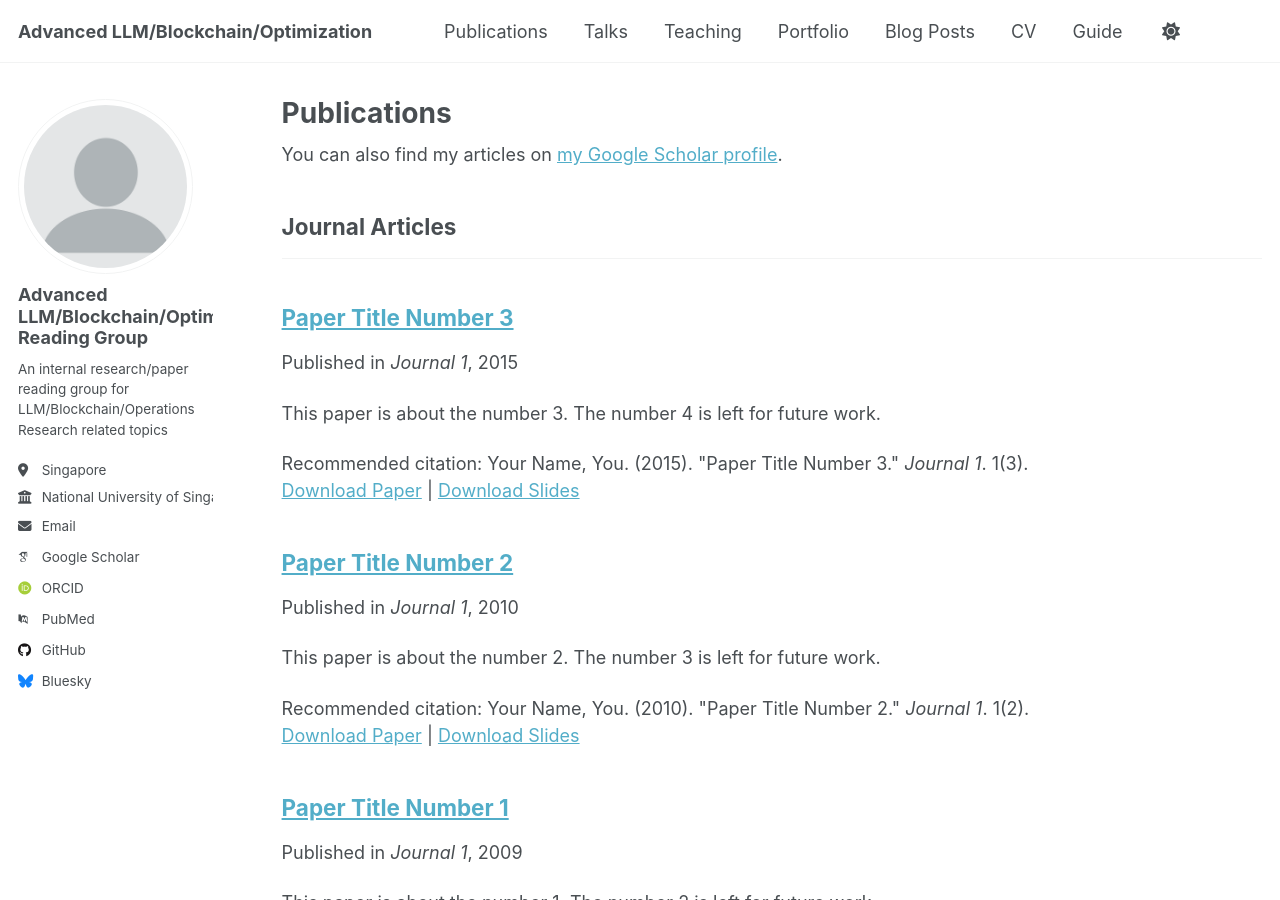
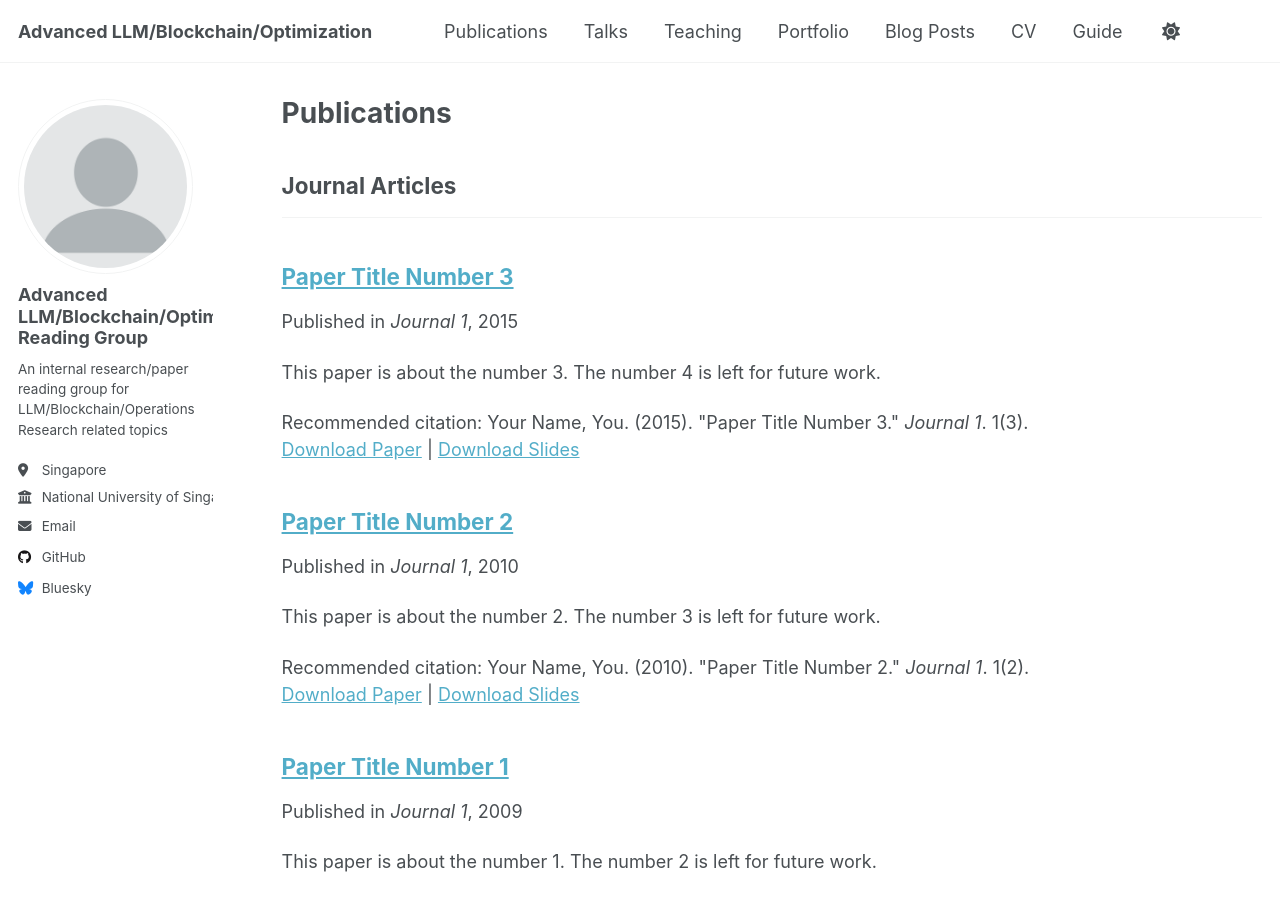
Before and after one commit to Kiloswang/Advanced-LLM-Blockchain-Optimization, a Jekyll site: the page built from _pages/publications.html, in a window 1280 px wide and 900 px high. Built offline with Jekyll 4.4.1, drawn with Linux system fonts in a browser that asks for light colours; some web fonts are replaced; a script that is not in the unit is left out; some of the changed lines change nothing that is shown.

Commit message:
Update _config.yml

```diff
--- a/_config.yml
+++ b/_config.yml
@@ -32,16 +32,6 @@ author:
   email            : "e1144136@u.nus.edu"
 
   # Academic websites
-  academia         : # URL
-  arxiv            : # URL - Update with the correct link to your profile
-  googlescholar    : ""
-  inspire-hep      : # URL
-  impactstory      : # URL
-  orcid            : ""
-  semantic         : # URL
-  pubmed           : ""
-  researchgate     : # URL
-  scopus           : # URL
 
   # Repositories and software development
   bitbucket        : # Username - Update with your username on the site
```
